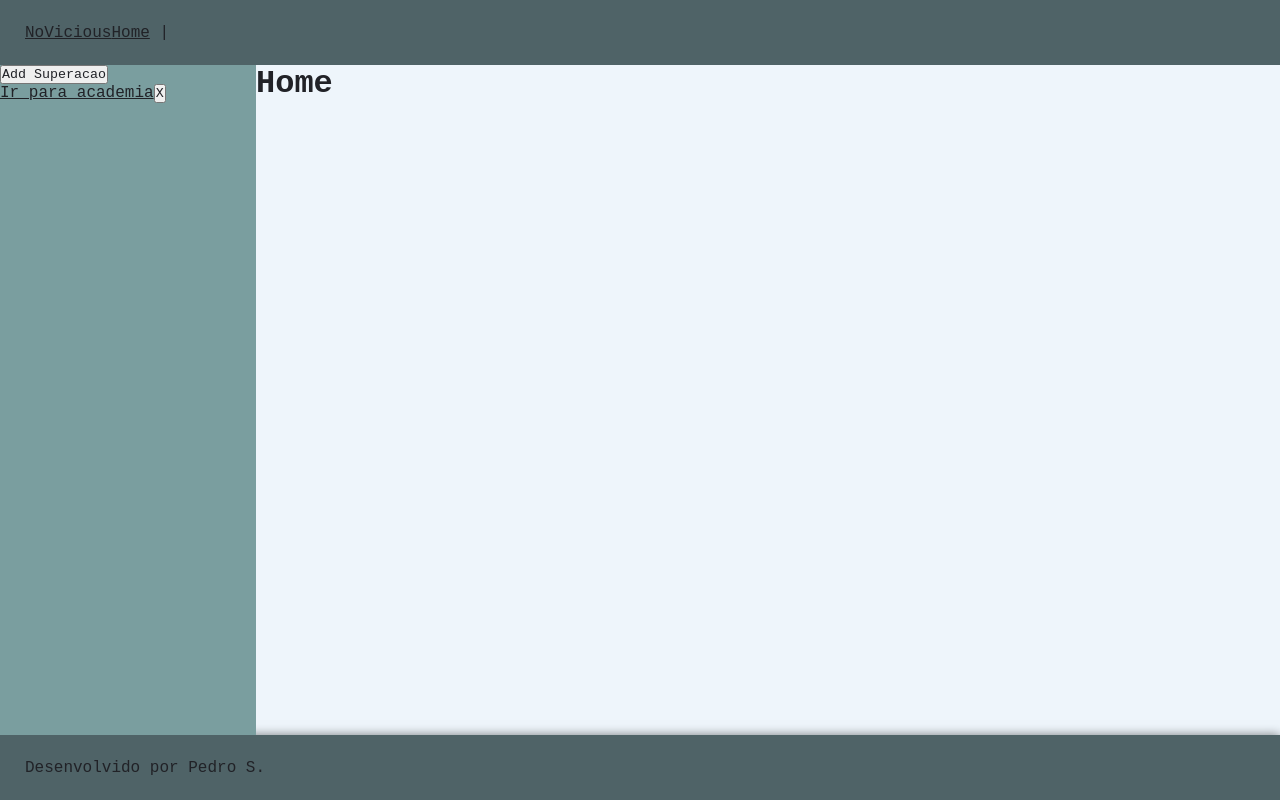
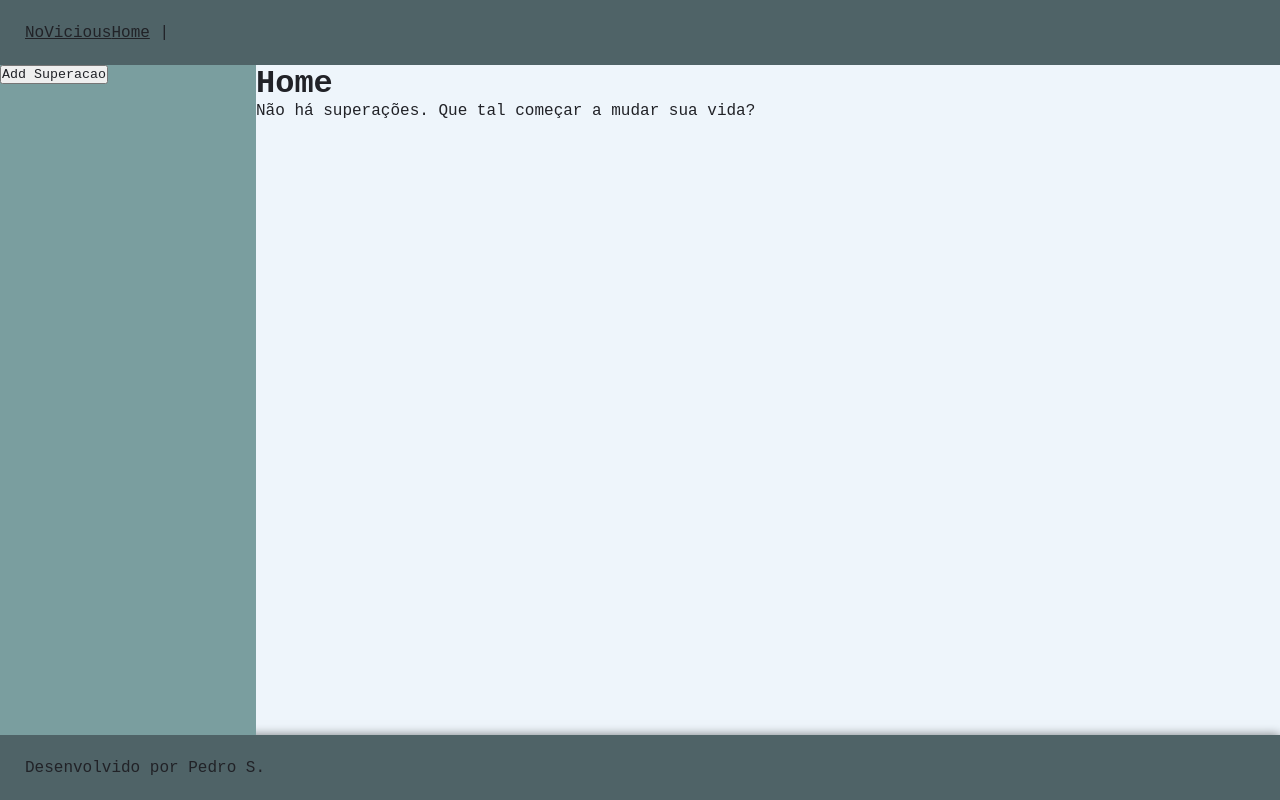
Before and after one commit to sousa-p/noVicious-Vuejs-2.0, a Vue app: page / in a window 1280 px wide. Built offline with nearby package versions, Linux system fonts and the light colour scheme.

Commit message:
Feature localStorage

```diff
--- a/src/App.vue
+++ b/src/App.vue
@@ -67,19 +67,16 @@ export default {
   },
   data () {
     return {
-      superacoes: [
-        {
-          nome: 'Ir para academia',
-          notas: [
-            {
-              data: '21/02/2023',
-              mensagem: 'Foi bom'
-            }
-          ],
-          superada: false
-        }
-      ],
+      superacoes: (localStorage.getItem('superacoes')) ? JSON.parse(localStorage.getItem('superacoes')) : [],
       showModalAddSuperacao: false
+    }
+  },
+  watch: {
+    superacoes: {
+      handler (to) {
+        localStorage.setItem('superacoes', JSON.stringify(to))
+      },
+      deep: true
     }
   },
   methods: {
```
